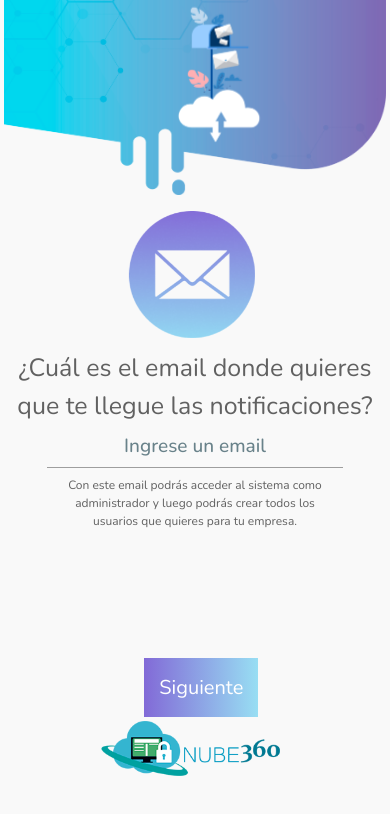
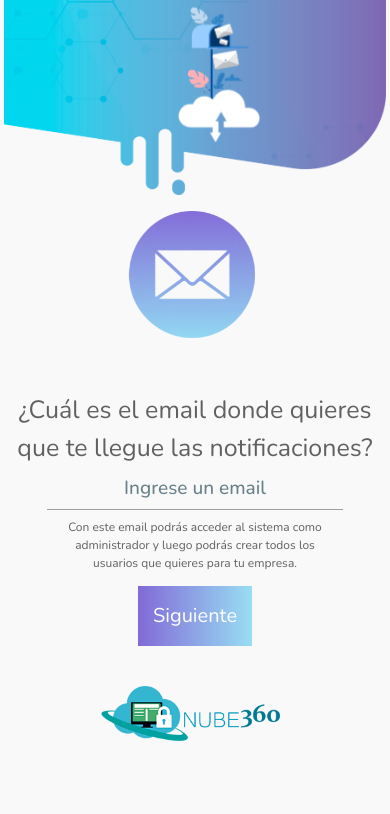
Before and after one commit to mateooliver/global, a website: page pages/email.html in a window 390 px wide. Drawn offline with nearby package versions, Linux system fonts and the light colour scheme.

Commit message:
arreglo de responsive final

```diff
--- a/css/style.css
+++ b/css/style.css
@@ -69,6 +69,9 @@ html{
     justify-self: center;
 
 }
+.radius{
+    margin: 30px 0 0 130px;
+}
 .radius2{
     margin: 30px 0 0 230px;
 }
@@ -101,19 +104,20 @@ html{
     }
 
     /* componentes */
+    .boton{
+        position: unset;
+    }
     .bienvenidoMobile{
         margin-top: 80vw;
         text-align: center;
         font-size: 15vw;
     }
     .botonRegistrar{
-        margin:-10vw 0vw 0vw -7vw;
+        margin:7vw 0 0 35vw;
     }
     .botonMovil{
-        display: block;
-        position: absolute;
-        top:78vh;
-        left: 37vw;
+
+        text-align: center;
         width: fit-content;
     }
     .nubes{
@@ -169,9 +173,9 @@ html{
     display: unset;
     }
     .containerMiddle{
-    margin-top: 25vh;
+    margin-top: 30vh;
     display: grid;
-    grid-template-rows: 1fr 1fr;
+    grid-template-rows: auto;
 }
 
     .textIzquierdo{
@@ -200,7 +204,7 @@ html{
 .containerMiddleTienda{
     margin-top: 24vh;
     display: grid;
-    grid-template-rows: 0.5fr 3fr;
+    grid-template-rows: auto;
 }
 /* pagina Felicitaciones */
 .textoMobil{
@@ -255,15 +259,18 @@ html{
         width: fit-content;
     }
 
+
  /* Reposicion del logo abajo */
     .logo{
         display: none;
     }
     .logoDevice{
         display: block;
-        position: absolute;
-        top:85vh;
-        left: 20%;
+        /* position: absolute;
+        top:90vh;
+        left: 20%; */
         width: 60vw;
+        height: auto;
+        margin-top: 10%;
     }
 }
--- a/pages/email.html
+++ b/pages/email.html
@@ -32,19 +32,20 @@
                     <div class="containerMiddle">
                         <div id="" class="pregunta2 ">¿Cuál es el email donde quieres que te llegue las notificaciones?
                         <div>
-                            <form>
+                            <form class="">
                                 <div >
                                     <div class="input-field input">
                                     <input id="first_name" required  placeholder="Ingrese un email" type="email" class="validate inputs center fs-4">
+                                    </div>
                                 </div>
-                                <a href="../pages/logo.html"><button type="button" id="siguiente" class="backgroundBtn  boton botonMovil">Siguiente</button></a>
+                                <div class=" mostrarMobile mx-auto"><p class=" container-fluid ">Con este email podrás acceder al sistema como administrador y luego podrás crear todos los usuarios que quieres para tu empresa.</p>
+                                </div>
+                                <div  >
+                                    <a href="../pages/logo.html"><button type="button" id="siguiente" class="backgroundBtn  boton botonMovil">Siguiente</button></a>
+                                </div>
                             </form>
-                            <div class=" mostrarMobile mx-auto"><p class=" container-fluid ">Con este email podrás acceder al sistema como administrador y luego podrás crear todos los usuarios que quieres para tu empresa.</p></div>
                         </div>
                     </div>
-                    </div>
-
-
                     <img class="mx-auto logoDevice" src="../img/logo360.png">
             </div>
 
```
Also changed, not shown: pages/02.html (+7 -3 lines), pages/configurarTienda.html (+1 -1 lines), pages/link8.html (+5 -7 lines), pages/logo.html (+8 -5 lines), pages/tienda01.html (+4 -4 lines), css/introStyle.css (line endings or trailing spaces).
